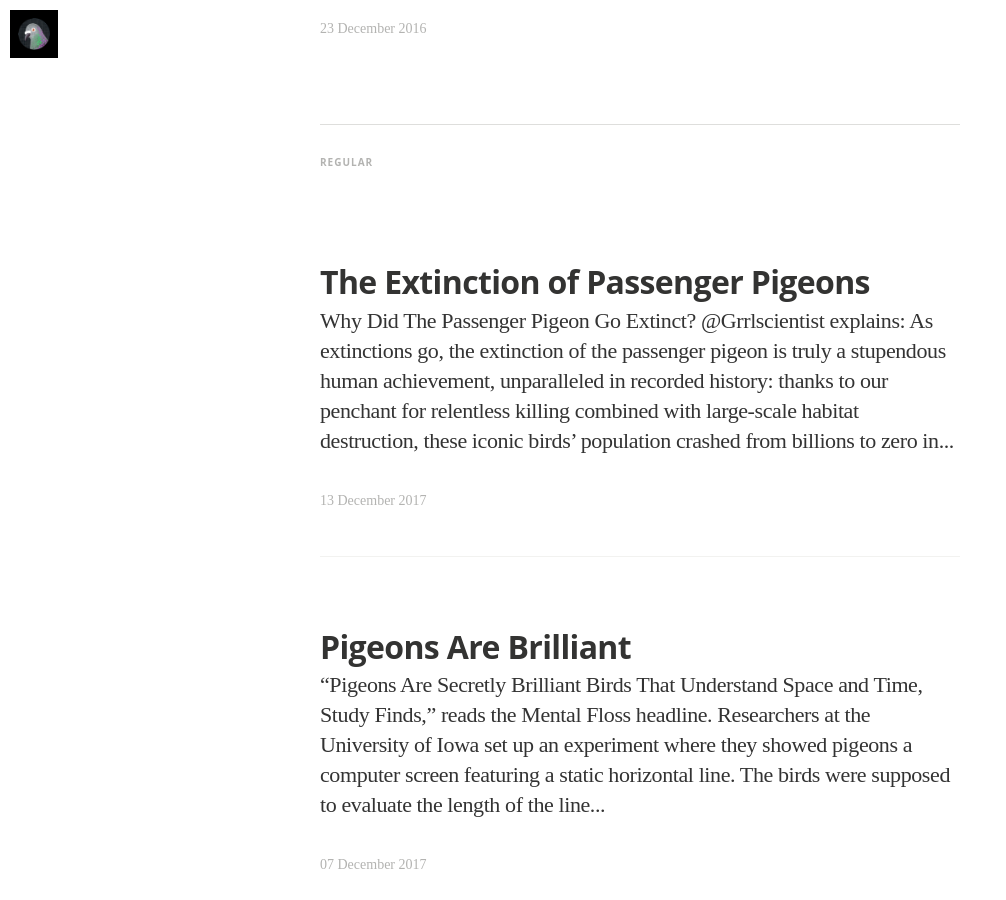
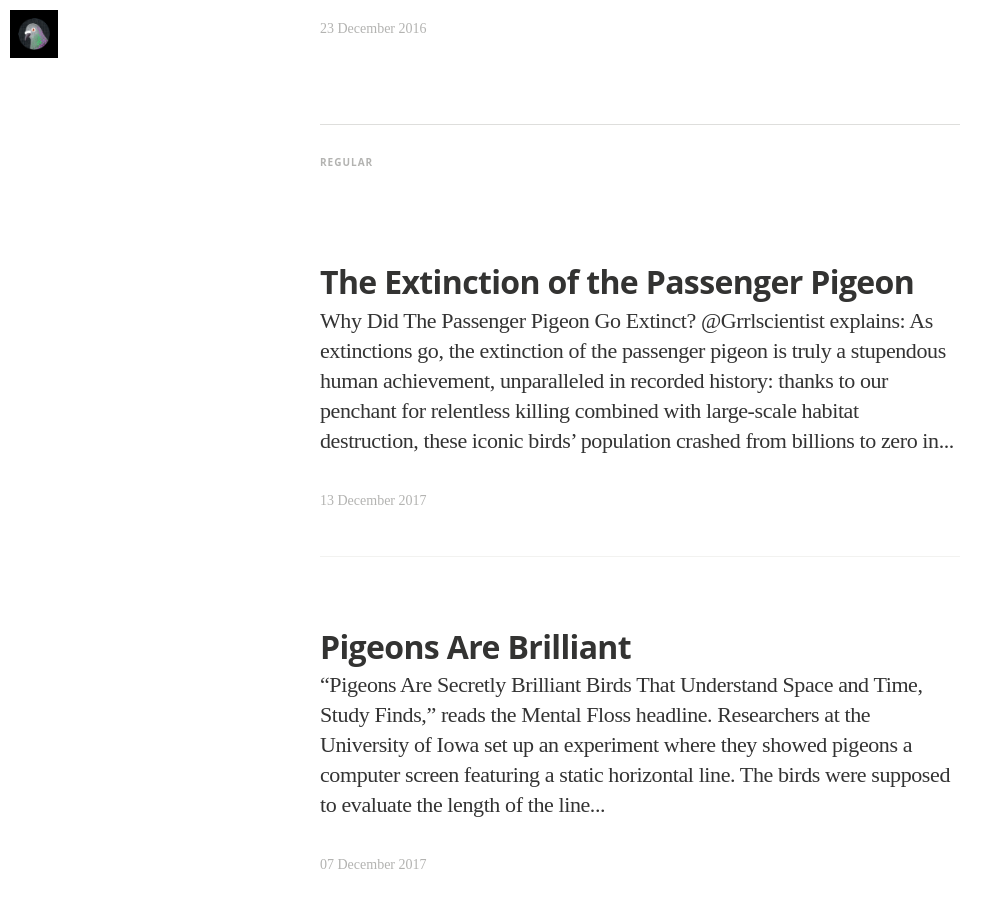
Before and after one commit to HackEducation/pigeons, a Jekyll site: the page built from blog/index.html, in a window 1280 px wide and 900 px high, scrolled down 1137 px. Shown: the whole window, without its empty margins (0-1006 px from the left). Built offline with Jekyll 4.4.1, drawn with Linux system fonts in a browser that asks for light colours; nearby versions of some CDN libraries; some web fonts are replaced; the list of posts is cut into pages by our own code.

Commit message:
edit title

```diff
--- a/_posts/2017-12-13-passenger-pigeons.html
+++ b/_posts/2017-12-13-passenger-pigeons.html
@@ -1,6 +1,6 @@
 ---
 layout: post
-title: "The Extinction of Passenger Pigeons"
+title: "The Extinction of the Passenger Pigeon"
 date: 2017-12-13 08:00:00 +0000
 tags:
 image: https://s3.amazonaws.com/hackedu/2017-12-13-pigeon.jpg
```
